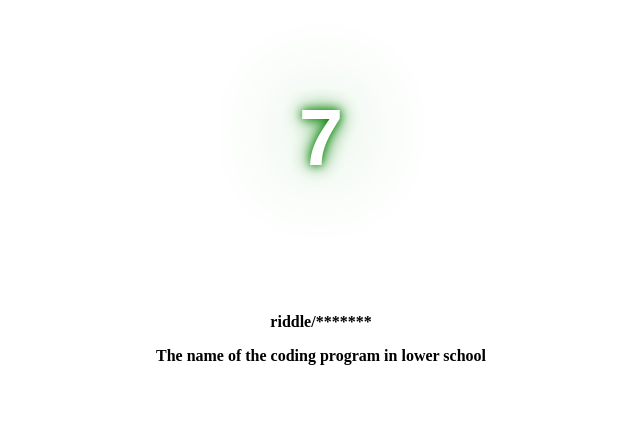
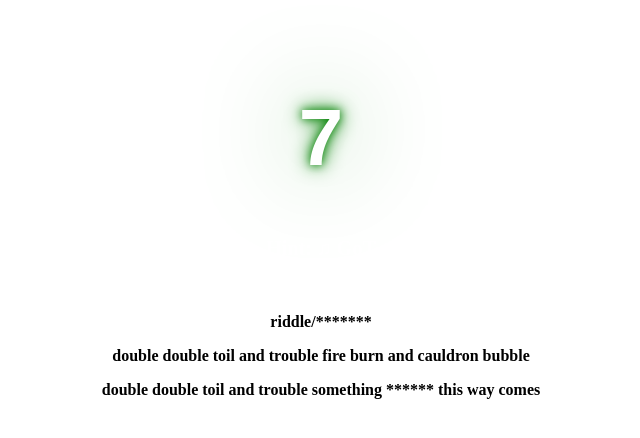
Before and after one commit to mthofstadter/riddle, a plain HTML site: page index.html in a window 1280 px wide. Shown: the whole page, without its empty margins (319-959 px from the left). Drawn offline with Linux system fonts and the light colour scheme.

Commit message:
Scratched scratch

```diff
--- a/index.html
+++ b/index.html
@@ -12,5 +12,6 @@
   </div>
   <div></div>
   <p>riddle/*******</p>
-  <p>The name of the coding program in lower school</p>
+  <p>double double toil and trouble fire burn and cauldron bubble</p>
+  <p>double double toil and trouble something ****** this way comes</p>
 </body>
```
Also changed, not shown: wicked.html (renamed from scratch.html), 1 other file.
